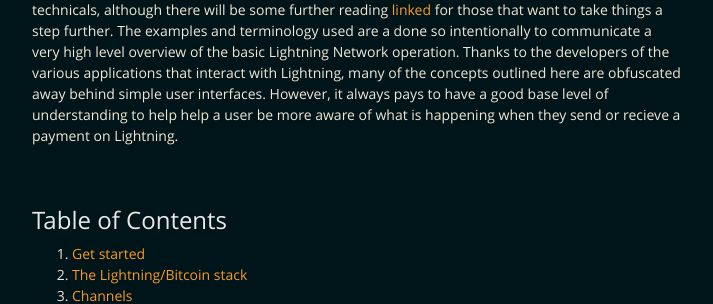
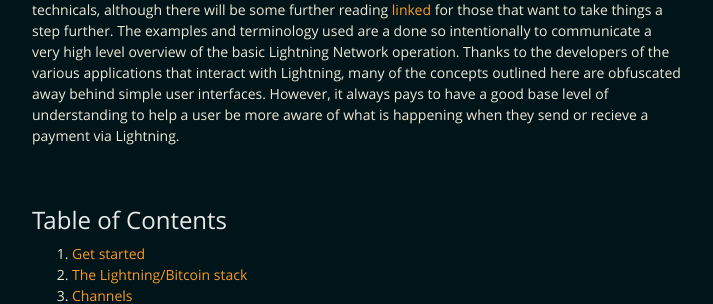
Before and after one commit to BitcoinQnA/ln-guide, a Jekyll site: the page built from index.md, in a window 1280 px wide and 900 px high. Shown: the part 362-666 px from the top of the window, without its empty margins (283-996 px from the left). Built offline with Jekyll 4.4.1, drawn with Linux system fonts in a browser that asks for light colours.

Commit message:
Update index.md

```diff
--- a/index.md
+++ b/index.md
@@ -6,7 +6,7 @@ layout: default
 
 ## About
 
-This page aims to help people understand a little more on the mechanics of Lightning and how it interacts with the underlying Bitcoin network. We aim to achieve this without getting too far into the technicals, although there will be some further reading [linked](#other-resources) for those that want to take things a step further. The examples and terminology used are a done so intentionally to communicate a very high level overview of the basic Lightning Network operation. Thanks to the developers of the various applications that interact with Lightning, many of the concepts outlined here are obfuscated away behind simple user interfaces. However, it always pays to have a good base level of understanding to help help a user be more aware of what is happening when they send or recieve a payment on Lightning.
+This page aims to help people understand a little more on the mechanics of Lightning and how it interacts with the underlying Bitcoin network. We aim to achieve this without getting too far into the technicals, although there will be some further reading [linked](#other-resources) for those that want to take things a step further. The examples and terminology used are a done so intentionally to communicate a very high level overview of the basic Lightning Network operation. Thanks to the developers of the various applications that interact with Lightning, many of the concepts outlined here are obfuscated away behind simple user interfaces. However, it always pays to have a good base level of understanding to help a user be more aware of what is happening when they send or recieve a payment via Lightning.
 
 <br/>
 
```
